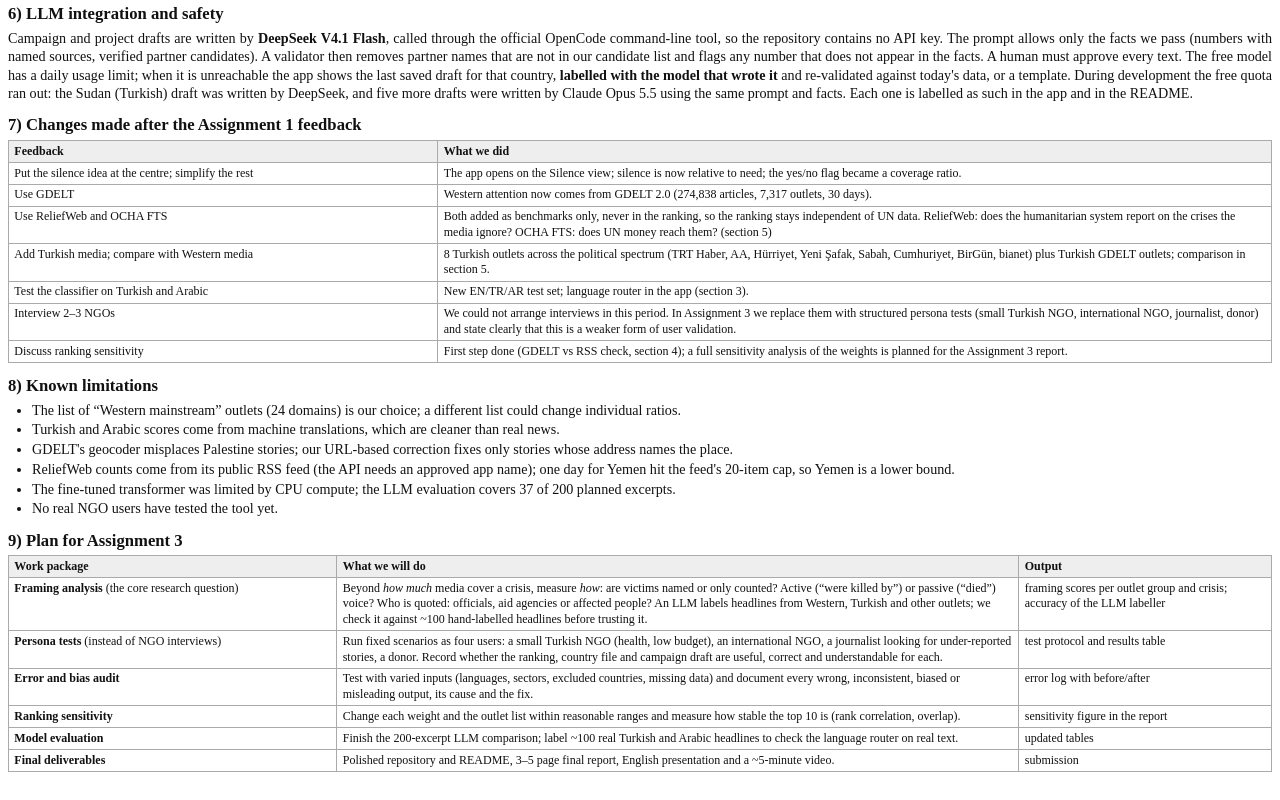
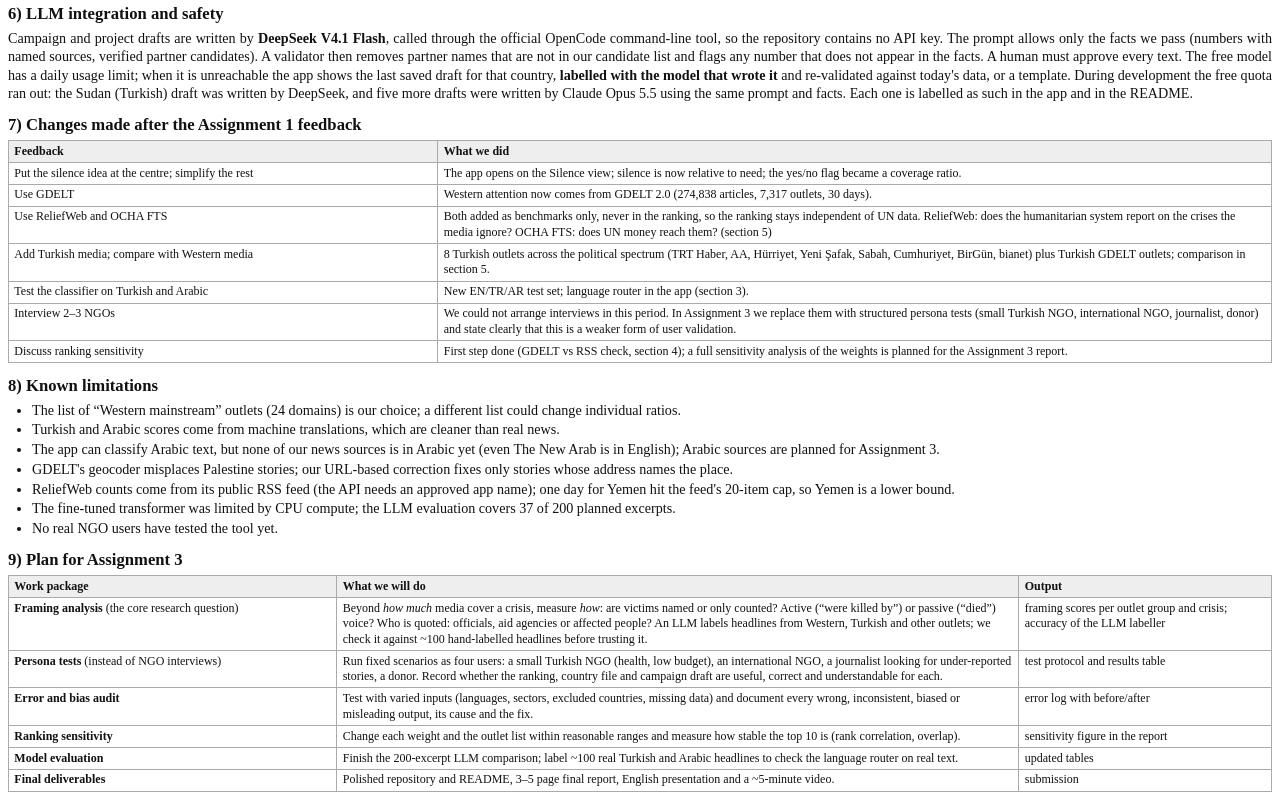
Before and after one commit to tunabilgen/stk-asistani, a plain HTML site: page docs/report_assignment2.html in a window 1280 px wide. Shown: the part 3312-4112 px from the top of the page. Drawn offline with Linux system fonts and the light colour scheme.

Commit message:
Report: note that no Arabic news source is collected yet
Co-Authored-By: Claude Opus 5.5 <noreply@anthropic.com>

```diff
--- a/docs/report_assignment2.html
+++ b/docs/report_assignment2.html
@@ -164,6 +164,7 @@ prompt and facts. Each one is labelled as such in the app and in the README.</p>
 <ul>
   <li>The list of “Western mainstream” outlets (24 domains) is our choice; a different list could change individual ratios.</li>
   <li>Turkish and Arabic scores come from machine translations, which are cleaner than real news.</li>
+  <li>The app can classify Arabic text, but none of our news sources is in Arabic yet (even The New Arab is in English); Arabic sources are planned for Assignment 3.</li>
   <li>GDELT's geocoder misplaces Palestine stories; our URL-based correction fixes only stories whose address names the place.</li>
   <li>ReliefWeb counts come from its public RSS feed (the API needs an approved app name); one day for Yemen hit the feed's 20-item cap, so Yemen is a lower bound.</li>
   <li>The fine-tuned transformer was limited by CPU compute; the LLM evaluation covers 37 of 200 planned excerpts.</li>
```
Also changed, not shown: 2 other files.
